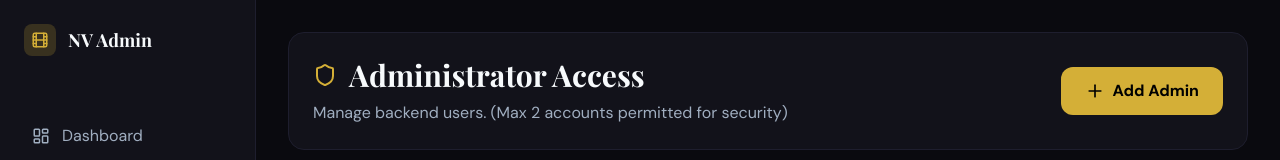
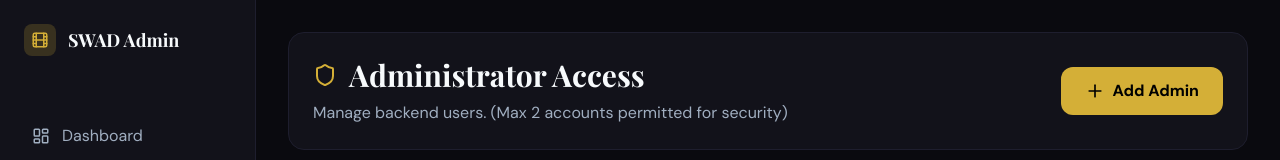
Before and after one commit to haarekasahara1923-wq/theator, a Next.js app: page /admin/admins in a window 1280 px wide. Shown: the top 160 px of the page. Built offline with nearby package versions, Linux system fonts and the light colour scheme; no server answers; a web font is replaced by a local one.

Commit message:
fix: conditionally render sidebar on admin login and update branding to SWAD Admin

```diff
--- a/app/(admin)/admin/layout.tsx
+++ b/app/(admin)/admin/layout.tsx
@@ -1,6 +1,20 @@
+'use client';
+
 import Sidebar from '@/components/admin/Sidebar';
+import { usePathname } from 'next/navigation';
 
 export default function AdminDashboardLayout({ children }: { children: React.ReactNode }) {
+  const pathname = usePathname();
+  const isLoginPage = pathname === '/admin/login';
+
+  if (isLoginPage) {
+    return (
+      <div className="min-h-screen bg-[#0A0A0F] text-[#F7FAFC]">
+        {children}
+      </div>
+    );
+  }
+
   return (
     <div className="min-h-screen bg-[#0A0A0F] text-[#F7FAFC] flex">
       <Sidebar />
--- a/components/admin/Sidebar.tsx
+++ b/components/admin/Sidebar.tsx
@@ -57,7 +57,7 @@
               <div className="w-8 h-8 rounded-lg bg-[#D4AF37]/20 flex items-center justify-center text-[#D4AF37]">
                 <Film size={18} />
               </div>
-              <span className="font-heading font-bold text-lg text-[#F7FAFC]">NV Admin</span>
+              <span className="font-heading font-bold text-lg text-[#F7FAFC]">SWAD Admin</span>
             </div>
             <button onClick={closeSidebar} className="md:hidden text-[#A0AEC0]">
               <X size={24} />
```
